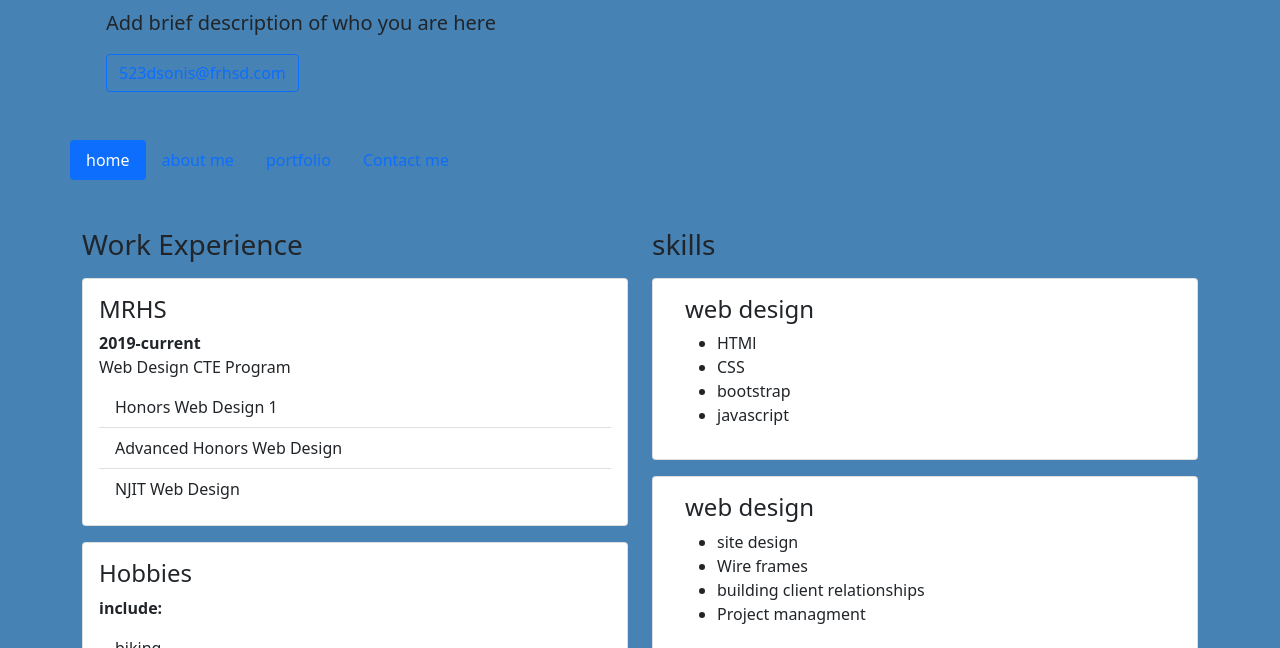
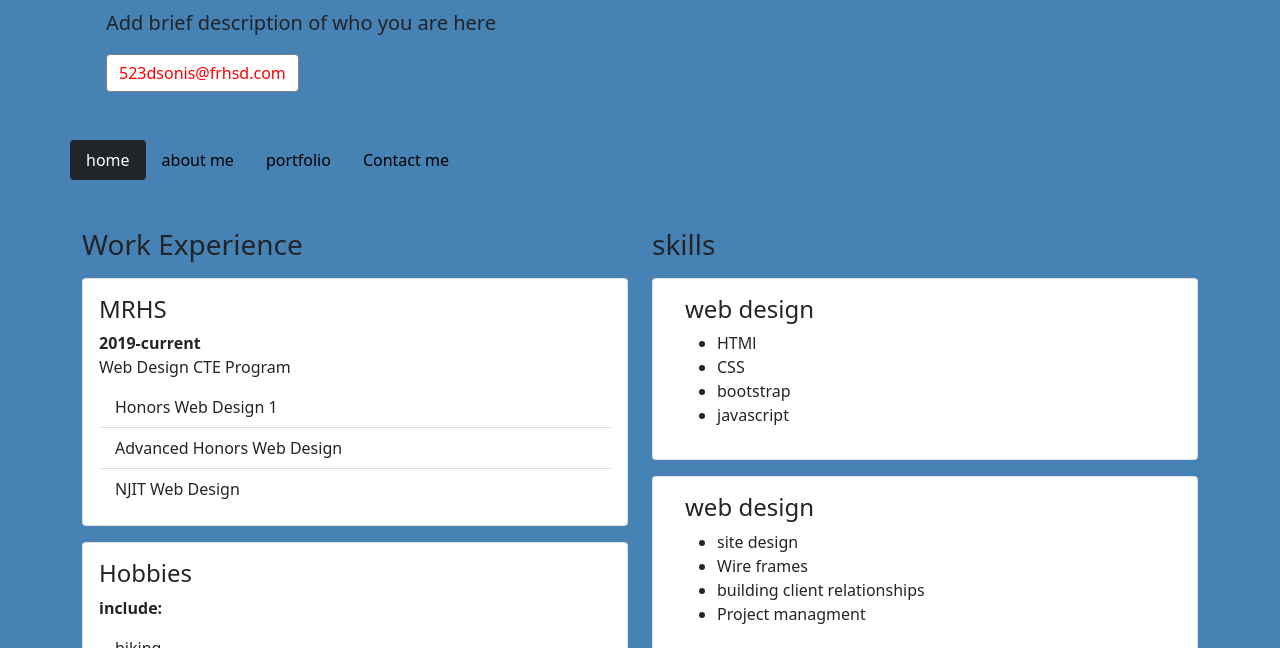
Before and after one commit to DavidSonis/Portfolio, a plain HTML site: page index.html in a window 1280 px wide. Shown: the part 152-800 px from the top of the page. Drawn offline with nearby package versions, Linux system fonts and the light colour scheme.

Commit message:
Add files via upload
buttons adjusted

```diff
--- a/style.css
+++ b/style.css
@@ -26,3 +26,24 @@ img {
   padding-bottom: 5px;
   padding-left: 8px;
 }
+
+/*This is modifying the btn-primary colors but you could create your own .btn-something class as well*/
+.btn-outline-primary {
+    color: red;
+    background-color: white;
+    border-color: grey; /*set the color you want here*/
+}
+.btn-outline-primary:hover, .btn-primary:focus, .btn-primary:active, .btn-primary.active, .open>.dropdown-toggle.btn-primary {
+    color: red;
+    background-color: black;
+    border-color: grey; /*set the color you want here*/
+}
+.nav-pills .nav-link.active, .nav-pills .show>.nav-link {
+    color: white;
+    background-color: #212529;
+      border-color: grey;
+}
+.nav-link{
+  color:black;
+  text-decoration-style: double;
+}
```
